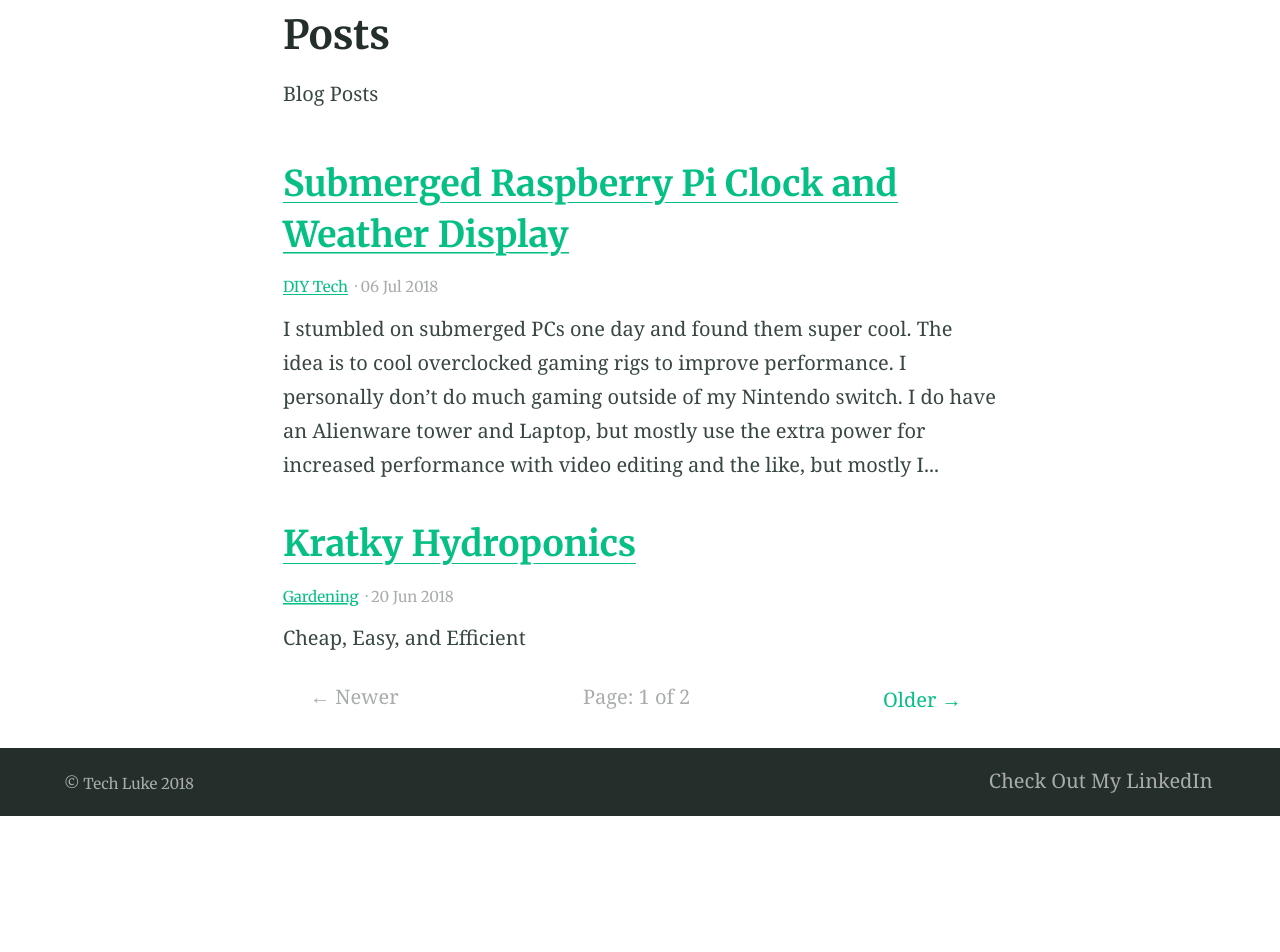
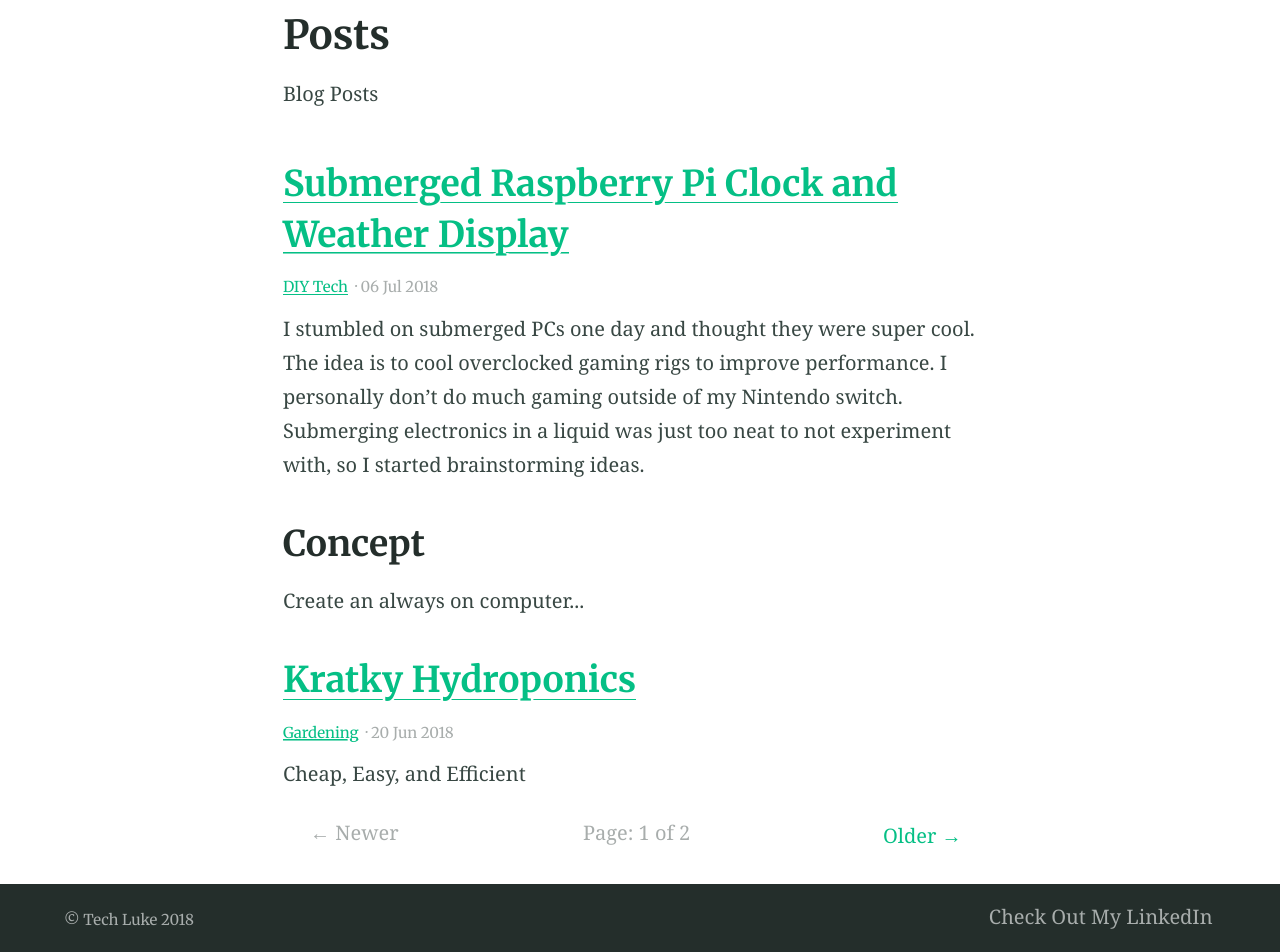
Before and after one commit to TechLuke/TechLuke.github.io, a Jekyll site: the page built from blog/index.html, in a window 1280 px wide. Shown: the part 417-1369 px from the top of the page. Built offline with Jekyll 4.4.1, drawn with Linux system fonts in a browser that asks for light colours; the list of posts is cut into pages by our own code; before the commit the page ends 1233 px from its top, so only the background shows below that; some of the changed lines change nothing that is shown.

Commit message:
added file
piclock post added

```diff
--- a/_posts/2018-07-06-susbmerged-pi-clock.md
+++ b/_posts/2018-07-06-susbmerged-pi-clock.md
@@ -4,14 +4,30 @@
 feature_image: "https://picsum.photos/2560/600?image=872"
 ---
 
-I stumbled on submerged PCs one day and found them super cool. The idea is to cool overclocked gaming rigs to improve performance. I personally don't do much gaming outside of my Nintendo switch. I do have an Alienware tower and Laptop, but mostly use the extra power for increased performance with video editing and the like, but mostly I just like the look of the things. The idea of submerging electroincs in a liquid though was just too neat to not experiment with, so I started brainstorming ideas.
+I stumbled on submerged PCs one day and thought they were super cool. The idea is to cool overclocked gaming rigs to improve performance. I personally don't do much gaming outside of my Nintendo switch. Submerging electronics in a liquid was just too neat to not experiment with, so I started brainstorming ideas.
 
 ## Concept
 
-Create an always on computer that would be fully submerged in mineral oil.
+Create an always on computer that would be fully submerged in mineral oil. The maintenance involved in a fully built gaming rig submerged in the oil was too time intensive for me. You need to drain the oil while avoiding messy spills, wipe the electronics off, and complete the maintenance then transfer the oil back into the tank. I wanted to find a computer that was small enough for a workstation and didn't involve a lot of components. I knew the Raspberry Pi would be a perfect fit, I just needed to figure out what I wanted it to do.
+
+# PiClock
+
+Kevin Uhlir's github project [*PiClock*](https://github.com/n0bel/PiClock) was perfect for my use case. It is a clock written in python that displays the time, weather forecast, and a radar map of your area. It uses Google's Maps API tp pull a map of the coordinates you set for the radar map and a Weather Underground's API tp pull the that week's weather forecast.
 
 <!-- more -->
 
 # Mineral Oil
 
-Mineral oil is non conductive and disperses heat much faster than air. Electronics can be submerged in the oil without any interference to the components. The oil is clear and looks like water, creating a cool effect.
+Mineral oil is non conductive and disperses heat much faster than air. Electronics can be submerged in the oil without any interference to the components. The oil is clear and looks like water, which just looks cool.
+
+## The Submerged PiClock
+
+I did not document the build process for my proof of concept, but here is the final build.
+
+![Submerged PiClock](/assets/submergedPi.jpg)
+
+I used a small Beta fish aquarium for the tank since it was small enough to fit on my desk. In my next iteration of the submerged PiClock I am building my own tank out of plexiglass, and I am documenting the whole build so others can follow along and build one themselves.
+
+You'll also notice, I accidently dropped and cracked the screen. It still works fine, it just has that nasty crack.
+
+<iframe width="560" height="315" src="https://www.youtube.com/embed/J79Xz3I8iyg" frameborder="0" allow="autoplay; encrypted-media" allowfullscreen></iframe>
```
